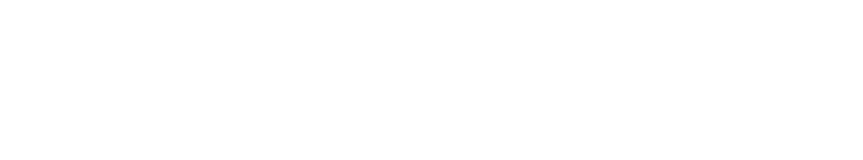
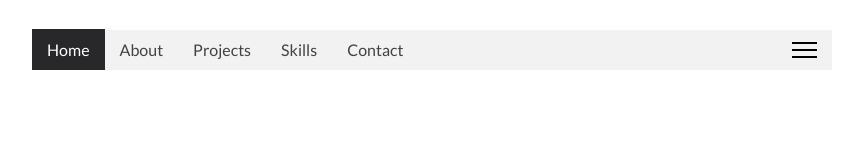
Before and after one commit to Zye0/Zye0.github.io, a plain HTML site: page index.html in a window 1280 px wide. Shown: the whole page, without its empty margins (208-1071 px from the left). Drawn offline with Linux system fonts and the light colour scheme.

Commit message:
finish css for desktop nav

```diff
--- a/css/styles.css
+++ b/css/styles.css
@@ -0,0 +1,77 @@
+/* CSS for elements that share similar properties */
+
+.content {
+    background-color: #f2f2f2;
+    max-width: 800px;
+    width: 90%;
+    margin: 20px auto 20px auto;
+    border-left: 10px solid #28282B;
+}
+
+/* CSS for Navbar */
+
+
+nav {
+    background-color: #f2f2f2;
+    width: 90%;
+    max-width: 800px;
+    height: 40px;
+    margin: 30px auto 0px auto;
+    display: flex;
+    justify-content: space-between; /* puts the responsive bars on right-most end and links on left-most end */
+    align-items: center;
+    font-family: 'Lato', sans-serif;
+}
+
+nav li {
+    display: inline-block;
+}
+
+nav a {
+    text-decoration: none; /* removes underline from links in navbar */
+    padding: 11px 15px; /* 15px padding between nav links */
+    transition: 0.5s;
+    font-size: 1rem; /* fixes the font size */
+    color: #424242;
+}
+
+.active, nav a:hover {
+    background-color: #28282B;
+    color: white;
+}
+
+nav ul {
+    padding: 0px; /* removes 40px of padding that was present from left side of links */
+    font-size: 0px; /* removes the spacing between the inline list elements in the nav */
+
+}
+
+#responsive-bars {
+    width: 25px;
+    height: 25px;
+    margin-right: 15px;
+    display: flex;
+    flex-direction: column;
+    justify-content: space-evenly;
+}
+
+.bar {
+    width: 100%;
+    height: 2px;
+    background-color: #000000;
+    display: block;
+}
+
+/* CSS for main section */
+
+
+
+
+/* Media Queries */
+
+@media only screen and (max-width: 500px) {
+    nav ul {
+        width: 0;
+        overflow: hidden;
+    }
+}
--- a/index.html
+++ b/index.html
@@ -6,12 +6,40 @@
     <meta name="viewport" content="width=device-width, initial-scale=1.0">
     <link rel="stylesheet" type="text/css" href="./css/reset.css"/>
     <link rel="stylesheet" type="text/css" href="./css/styles.css"/>
-    <script defer src="./javascript/app.js"/>
+    <link rel="preconnect" href="https://fonts.googleapis.com">
+    <link rel="preconnect" href="https://fonts.gstatic.com" crossorigin>
+    <link href="https://fonts.googleapis.com/css2?family=Lato&display=swap" rel="stylesheet">
+    <script src="./javascript/app.js" defer></script>
     <title>Zye Portfolio | Home</title>
 </head>
-    <body>
-        <nav>
+<body>
+    <nav>
+        <ul>
+            <li><a href="#" class="navLink active">Home</a></li>
+            <li><a href="#" class="navLink">About</a></li>
+            <li><a href="#" class="navLink">Projects</a></li>
+            <li><a href="#" class="navLink">Skills</a></li>
+            <li><a href="#" class="navLink">Contact</a></li>
+        </ul>
+        <div id="responsive-bars">
+            <span class="bar"></span>
+            <span class="bar"></span>
+            <span class="bar"></span>
+        </div>
+    </nav>
+    <main>
+        <section id="about" class="content">
 
-        </nav>
-    </body>
+        </section>
+        <section id="projects" class="content">
+
+        </section>
+        <section id="skills" class="content">
+
+        </section>
+        <section id="contact" class="content">
+
+        </section>
+    </main>
+</body>
 </html>
```
Also changed, not shown: 1 other file.
